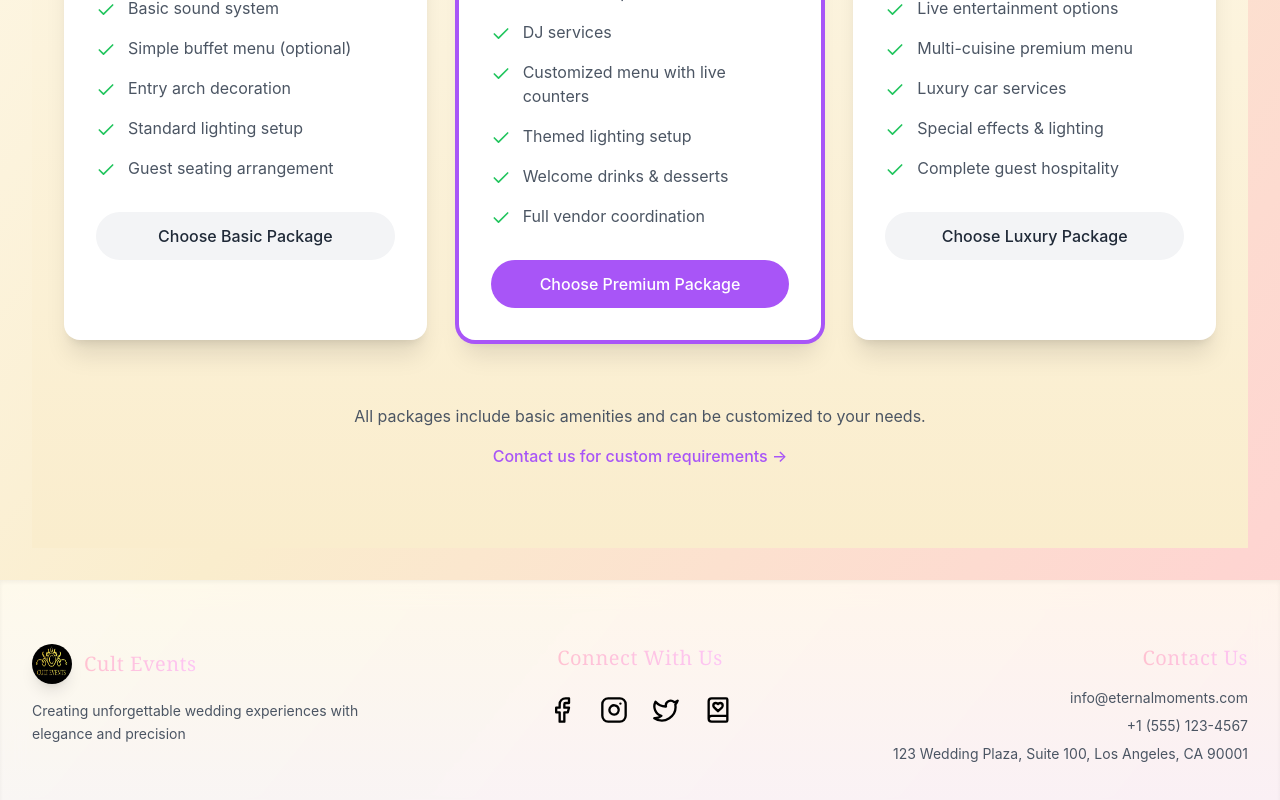
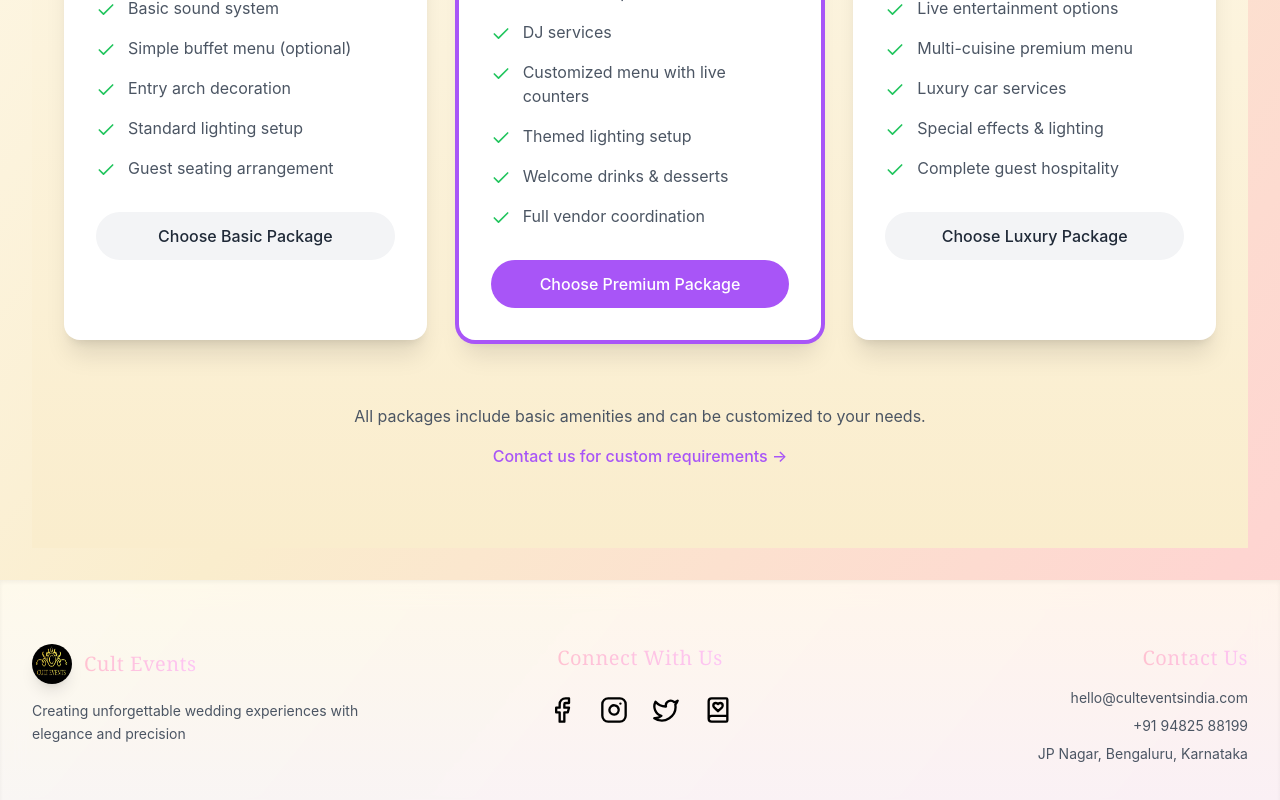
Before and after one commit to CodeWithPrat/Wedding_Planner_UI, a React (Create React App) app in the folder home/: page /packages in a window 1280 px wide. Shown: the part 776-1576 px from the top of the page. Built offline with nearby package versions, Linux system fonts and the light colour scheme.

Commit message:
thirdPhaseadded

```diff
--- a/home/src/Components/Data/Data.js
+++ b/home/src/Components/Data/Data.js
@@ -7,9 +7,9 @@ export const companyData = {
     logo: cultlogo, // Replace with actual logo path
     description: "Creating unforgettable wedding experiences with elegance and precision",
     contact: {
-      email: "info@eternalmoments.com",
-      phone: "+1 (555) 123-4567",
-      address: "123 Wedding Plaza, Suite 100, Los Angeles, CA 90001"
+      email: "hello@culteventsindia.com",
+      phone: "+91 94825 88199",
+      address: "JP Nagar, Bengaluru, Karnataka"
     },
     socialMedia: {
       facebook: "https://facebook.com/eternalmoments",
--- a/home/src/Components/PackagePlans/Packageplan.js
+++ b/home/src/Components/PackagePlans/Packageplan.js
@@ -6,9 +6,9 @@ const Packages = () => {
     {
       name: "Basic",
       subtitle: "Perfect for intimate celebrations",
-      price: "4,999",
-      originalPrice: "7,999",
-      savePercent: "37",
+      price: "755,000",
+      originalPrice: "900,000",
+      savePercent: "16",
       features: [
         "Up to 200 guests",
         "Basic stage with backdrop décor",
@@ -27,9 +27,9 @@ const Packages = () => {
     {
       name: "Premium",
       subtitle: "Everything you need for your dream wedding",
-      price: "9,999",
-      originalPrice: "14,999",
-      savePercent: "33",
+      price: "1,512,000",
+      originalPrice: "1,800,000",
+      savePercent: "16",
       isPopular: true,
       features: [
         "Up to 500 guests",
@@ -49,9 +49,9 @@ const Packages = () => {
     {
       name: "Luxury",
       subtitle: "The ultimate wedding experience",
-      price: "19,999",
-      originalPrice: "29,999",
-      savePercent: "33",
+      price: "3,024,000",
+      originalPrice: "3,600,000",
+      savePercent: "16",
       features: [
         "1000+ guests capacity",
         "Designer stage & décor",
```
